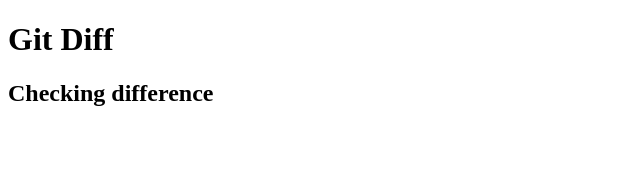
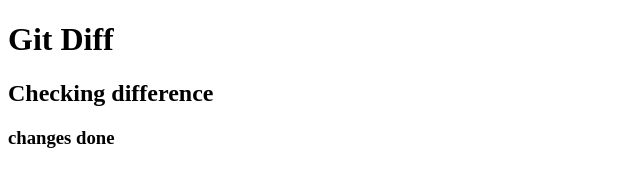
Before and after one commit to omkarbabar1234/Git-Diff, a plain HTML site: page index.html in a window 1280 px wide. Shown: the whole page, without its empty margins (0-640 px from the left). Drawn offline with Linux system fonts and the light colour scheme.

Commit message:
third commit

```diff
--- a/index.html
+++ b/index.html
@@ -8,5 +8,6 @@
 <body>
     <h1>Git Diff </h1>
     <h2>Checking difference</h2>
+    <h3>changes done</h3>
 </body>
 </html>
```
